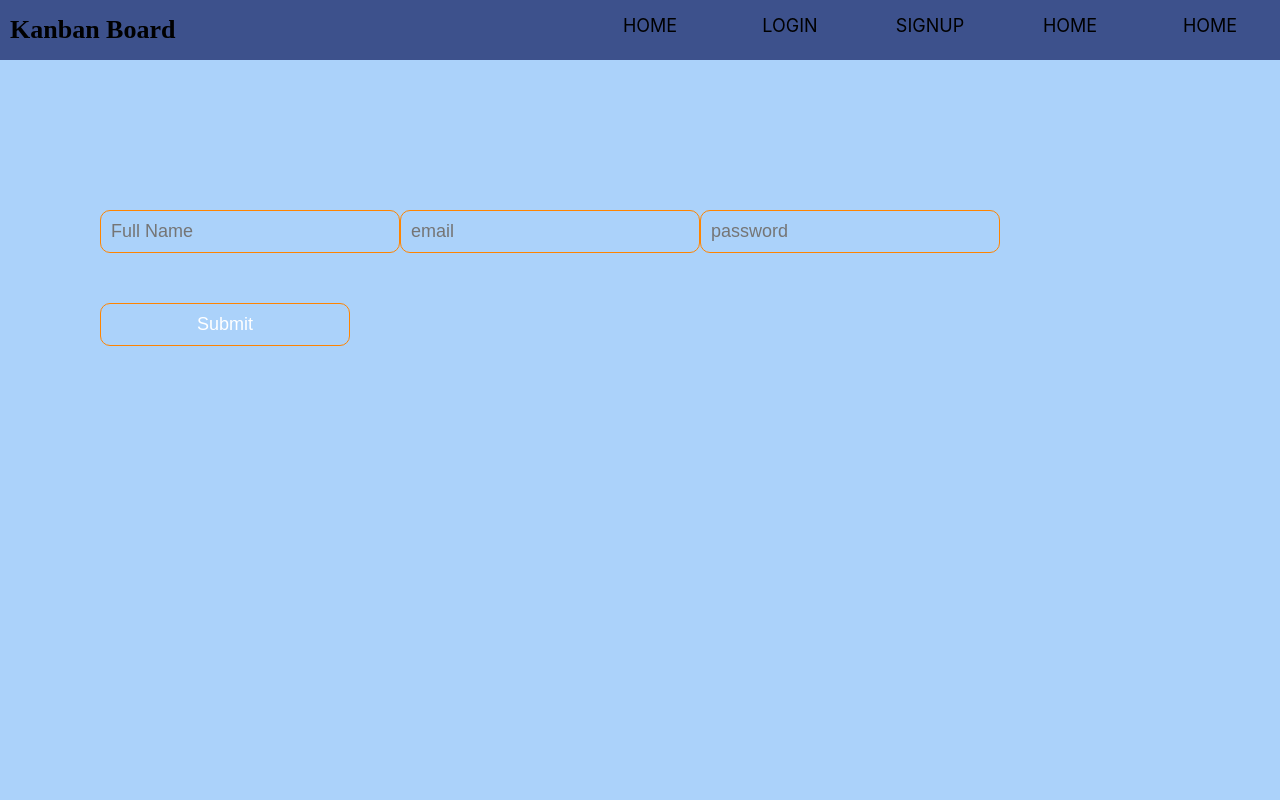
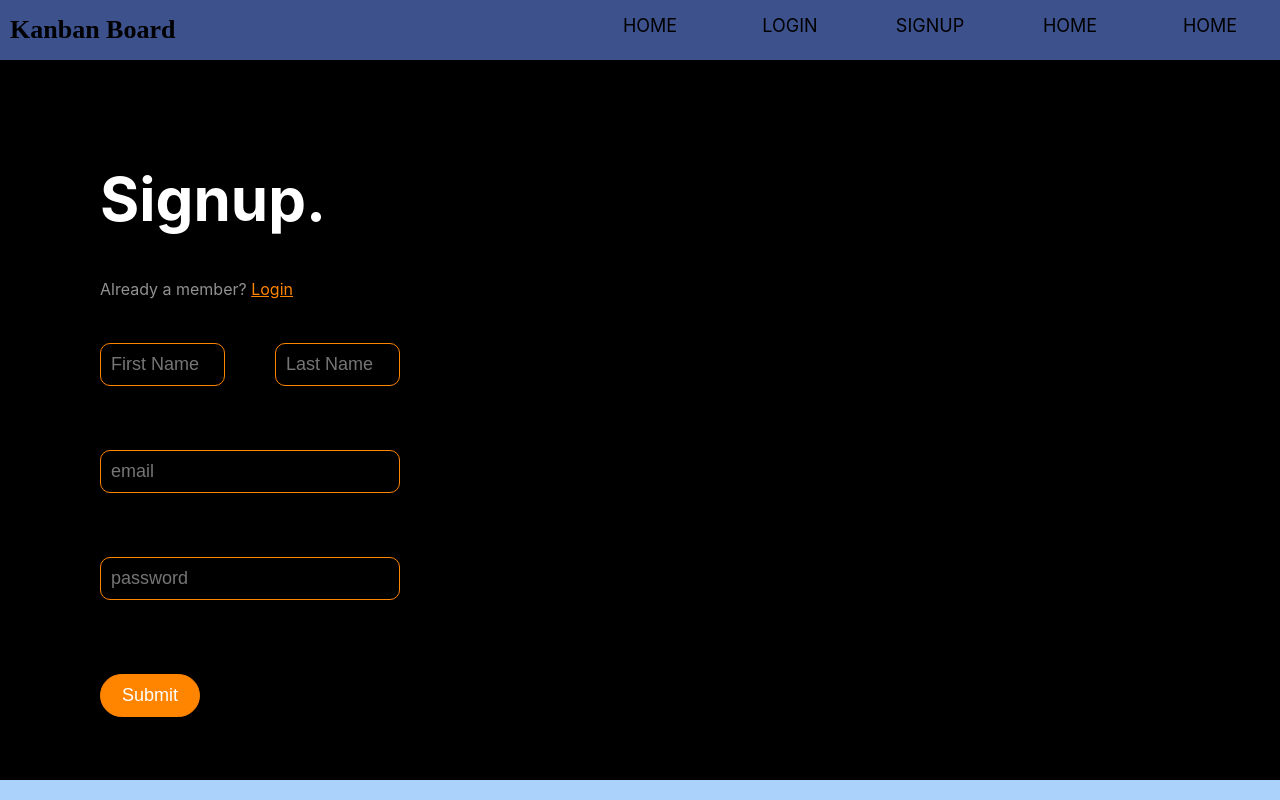
Before and after one commit to sojalmehra01/kanban-board, a React (Create React App) app in the folder frontend/: page /signup in a window 1280 px wide. Built offline with nearby package versions, Linux system fonts and the light colour scheme; a web font is replaced by a local one.

Commit message:
login signup desgin complete

```diff
--- a/frontend/src/pages/Login.jsx
+++ b/frontend/src/pages/Login.jsx
@@ -44,7 +44,7 @@ const Login = ({setToken}) => {
       <form className={'login_form'}onSubmit={handleLogin}>
         <h1 className='login_title'>Login.</h1>
 
-        <p className='new_here'>New to this website? <Link to={'/signup'}>signup</Link></p>
+        <p className='new_here'>New to this website? <Link to={'/signup'}>Signup</Link></p>
 
         <input autoComplete='off' name='email' placeholder='Email' onChange={handleChange}/>
         <label className='form__label' htmlFor="email">Email <span class="material-symbols-outlined">
--- a/frontend/src/pages/Signup.jsx
+++ b/frontend/src/pages/Signup.jsx
@@ -1,5 +1,8 @@
 import React, { useState } from 'react';
 import { supabase } from '../Supabaseclient';
+import { Link} from 'react-router-dom';
+import './signup.css'
+
 
 const Signup = () => {
 
@@ -39,13 +42,33 @@ const Signup = () => {
  }
 
  return (
-    <div className="login_form">
-      <form action=""onSubmit={handleSignup}>
-        <input name ="fullname" placeholder='Full Name' onChange={handleChange}/>
+    <div className="login_form_box">
+      <form action=""onSubmit={handleSignup} className={'login_form'}>
 
-        <input name='email' placeholder='email' onChange={handleChange}/>
+      <h1 className='login_title'>Signup.</h1>
+
+        <p className='new_here'>Already a member? <Link to={'/login'}>Login</Link></p>
+
+        <div className="full_name">
+          <div className="firstname">
+          <input autoComplete='off' name ="first_name" placeholder='First Name' onChange={handleChange}/>
+          <label className='form__label' htmlFor="email">First name <span class="material-symbols-outlined">mail
+          </span></label>
+          </div>
+          <div className="lastname">
+          <input autoComplete='off' name ="laset_name" placeholder='Last Name' onChange={handleChange}/>
+          <label className='form__label' htmlFor="email">Last name <span class="material-symbols-outlined">mail
+          </span></label>
+          </div>
+        </div>
+
+        <input autoComplete='off' name='email' placeholder='email' onChange={handleChange}/>
+        <label className='form__label' htmlFor="email">Email <span class="material-symbols-outlined">mail
+        </span></label>
 
         <input name='password' type="password" placeholder='password' onChange={handleChange} />
+        <label className='form__label' htmlFor="email">Password<span class="material-symbols-outlined">lock
+        </span></label>
 
         <button type="submit">
           Submit
--- a/frontend/src/pages/login.css
+++ b/frontend/src/pages/login.css
@@ -3,7 +3,7 @@
 .login_form_box{
     background-color:black;
     width: 100%;
-    height: 80vh;
+    height: 90vh;
     display: flex;
     color: white;
 
@@ -18,15 +18,21 @@
     /* justify-content: space-between; */
 }
 
+.login_form h1{
+    font-size: 60px;
+    margin: 40px 0;
+}
+
 .login_form p{
     color: rgb(145, 145, 145);
+    margin-bottom: 20px;
 }
 .login_form p a{
     color: rgb(255, 132, 0)
 }
 
 .login_form input{
-    margin: 50px 0 0 0 ;
+    margin: 20px 0 0 0 ;
     transition: 0.2s all ease-in-out;
     background: none;
     border: 1px solid rgb(255, 132, 0);
@@ -57,12 +63,19 @@
 }
 
 .login_form button{
-    background: none;
+    align-self: flex-start;
+    background-color:rgb(255, 132, 0);
     border: 1px solid rgb(255, 132, 0);
     color: white;
-    width: 250px;
+    width: 100px;
     padding: 10px;
     font-size: large;
-    border-radius: 10px;
-    margin-top: 50px;
+    border-radius: 50px;
+    margin-top: 30px;
+    transition: 0.1s all ease-in-out;
 }
+
+.login_form button:hover{
+
+    box-shadow: 0 0 30px rgb(249, 172, 90), 0 0 10px white inset;
+}
--- /dev/null
+++ b/frontend/src/pages/signup.css
@@ -0,0 +1,11 @@
+.full_name{
+    display: flex;
+    justify-content: space-between;
+}
+
+.firstname input{
+    width: 125px;
+}
+.lastname input{
+    width: 125px;
+}
```
